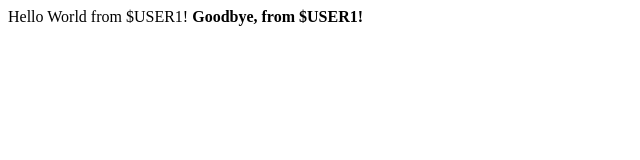
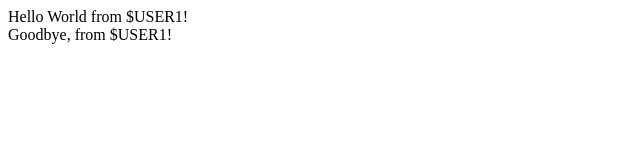
Before and after one commit to sravanthisudha/lerning-git, a plain HTML site: page index.html in a window 1280 px wide. Shown: the whole page, without its empty margins (0-640 px from the left). Drawn offline with Linux system fonts and the light colour scheme.

Commit message:
Update index.html

```diff
--- a/index.html
+++ b/index.html
@@ -3,7 +3,7 @@
 		<title>Hello World</title>
 	</header>
 	<body>
-		Hello World from $USER1! <b>
+		Hello World from $USER1! <br>
 		Goodbye, from $USER1!
 	</body>
 </html>
```
